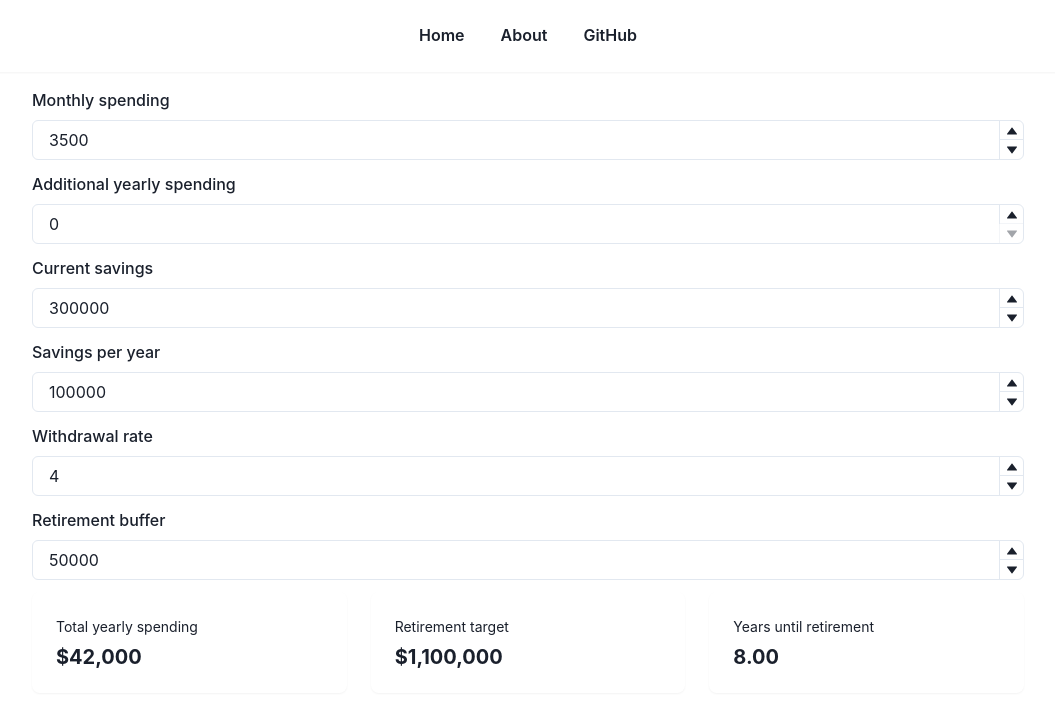
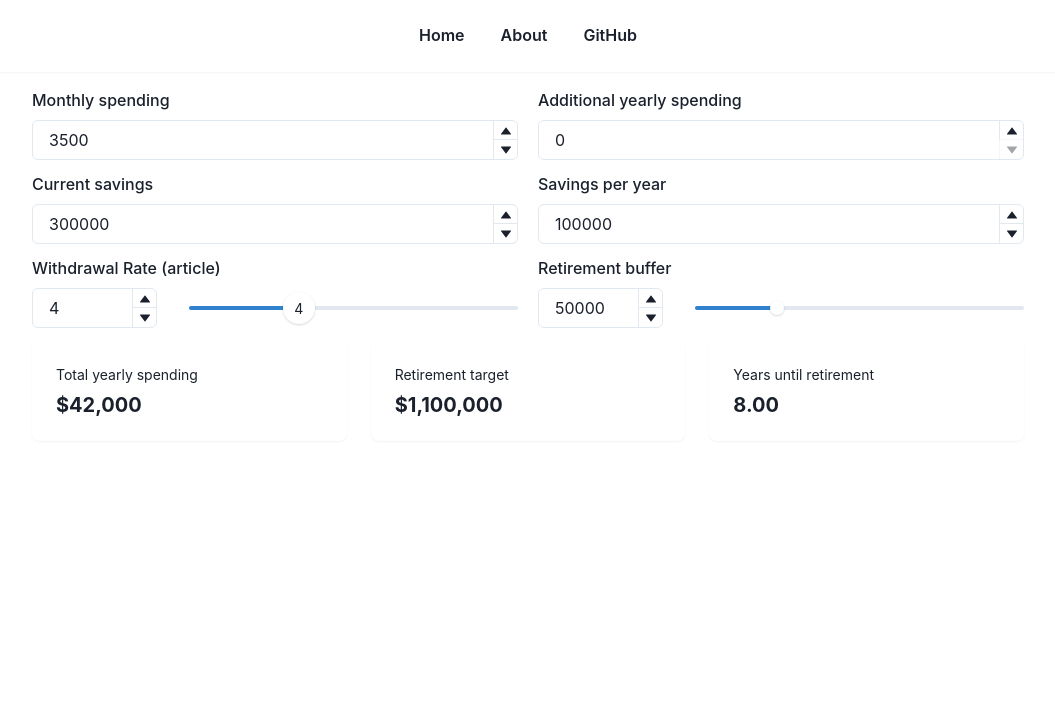
Before and after one commit to adamzerner/minimal-retirement-calculator, a Next.js app: page / in a window 1280 px wide. Shown: the top 706 px of the page, without its empty margins (112-1167 px from the left). Built offline with nearby package versions, Linux system fonts and the light colour scheme.

Commit message:
Add slider for retirement buffer

```diff
--- a/components/index/inputs.tsx
+++ b/components/index/inputs.tsx
@@ -1,4 +1,5 @@
 import { Dispatch, SetStateAction } from "react";
+import { Flex } from "@chakra-ui/react";
 import { NumberInput } from "../number-input";
 
 type Props = {
@@ -32,6 +33,7 @@ export const Inputs = ({
 }: Props) => {
   return (
     <section>
+      <Flex gap={5}>
         <NumberInput
           label="Monthly spending"
           value={monthlySpending}
@@ -48,6 +50,8 @@ export const Inputs = ({
           max={1000000}
           step={100}
         />
+      </Flex>
+      <Flex gap={5}>
         <NumberInput
           label="Current savings"
           value={currentSavings}
@@ -64,13 +68,28 @@ export const Inputs = ({
           max={1000000}
           step={100}
         />
+      </Flex>
+      <Flex gap={5}>
         <NumberInput
-        label="Withdrawal rate"
+          label={
+            <span>
+              Withdrawal Rate (
+              <a href="https://www.mrmoneymustache.com/2012/05/29/how-much-do-i-need-for-retirement/">
+                article
+              </a>
+              )
+            </span>
+          }
           value={withdrawalRate}
           onChange={(_, v) => setWithdrawalRate(v)}
           min={0}
           max={20}
           step={0.25}
+          slider={{
+            min: 2,
+            max: 8,
+            step: 1,
+          }}
         />
         <NumberInput
           label="Retirement buffer"
@@ -78,8 +97,14 @@ export const Inputs = ({
           onChange={(_, v) => setRetirementBuffer(v)}
           min={0}
           max={1000000}
-        step={100}
+          step={1000}
+          slider={{
+            min: 0,
+            max: 200000,
+            step: 5000,
+          }}
         />
+      </Flex>
     </section>
   );
 };
--- a/components/number-input.tsx
+++ b/components/number-input.tsx
@@ -1,4 +1,5 @@
 import {
+  Box,
   NumberInput as NumberInputChakra,
   NumberInputField,
   NumberInputStepper,
@@ -6,15 +7,25 @@ import {
   NumberDecrementStepper,
   FormControl,
   FormLabel,
+  Slider,
+  SliderTrack,
+  SliderThumb,
+  SliderFilledTrack,
+  Flex,
 } from "@chakra-ui/react";
 
 type Props = {
-  label: string;
+  label: string | React.ReactNode;
   value: number;
   onChange: (valueAsString: string, valueAsNumber: number) => void;
   min?: number;
   max?: number;
   step?: number;
+  slider?: {
+    min: number;
+    max: number;
+    step: number;
+  };
 };
 
 export const NumberInput = ({
@@ -24,10 +35,40 @@ export const NumberInput = ({
   min = 0,
   max = 1000000,
   step = 1,
+  slider,
 }: Props) => {
   return (
     <FormControl mb="3">
       <FormLabel>{label}</FormLabel>
+      {!!slider ? (
+        <NumberInputWithSlider
+          value={value}
+          onChange={onChange}
+          min={min}
+          max={max}
+          step={step}
+          slider={slider}
+        />
+      ) : (
+        <NumberInputWithoutSlider
+          value={value}
+          onChange={onChange}
+          min={min}
+          max={max}
+          step={step}
+        />
+      )}
+    </FormControl>
+  );
+};
+
+const NumberInputWithoutSlider = ({
+  value,
+  onChange,
+  min,
+  max,
+  step,
+}: Omit<Props, "label" | "slider">) => (
   <NumberInputChakra
     value={value}
     onChange={onChange}
@@ -41,6 +82,51 @@ export const NumberInput = ({
       <NumberDecrementStepper />
     </NumberInputStepper>
   </NumberInputChakra>
-    </FormControl>
 );
-};
+
+const NumberInputWithSlider = ({
+  value,
+  onChange,
+  min,
+  max,
+  step,
+  slider,
+}: Required<Omit<Props, "label">>) => (
+  <Flex>
+    <NumberInputChakra
+      value={value}
+      onChange={onChange}
+      min={min}
+      max={max}
+      step={step}
+      maxW="125px"
+      mr="2rem"
+    >
+      <NumberInputField />
+      <NumberInputStepper>
+        <NumberIncrementStepper />
+        <NumberDecrementStepper />
+      </NumberInputStepper>
+    </NumberInputChakra>
+    <Slider
+      flex="1"
+      focusThumbOnChange={false}
+      value={value}
+      onChange={(v) => onChange(v.toString(), v)}
+      min={slider.min}
+      max={slider.max}
+      step={slider.step}
+    >
+      <SliderTrack>
+        <SliderFilledTrack />
+      </SliderTrack>
+      {slider.max > 99 ? (
+        <SliderThumb />
+      ) : (
+        <SliderThumb fontSize="sm" boxSize="32px">
+          {value}
+        </SliderThumb>
+      )}
+    </Slider>
+  </Flex>
+);
```
Lines whose indentation alone changed are shown as unchanged.
